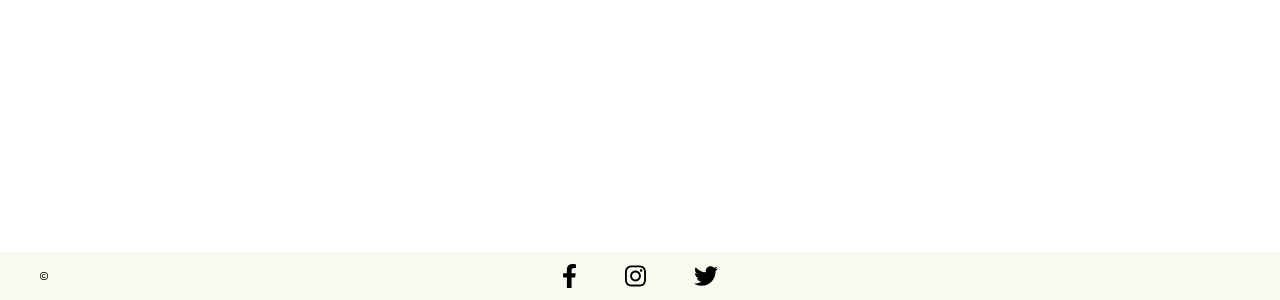
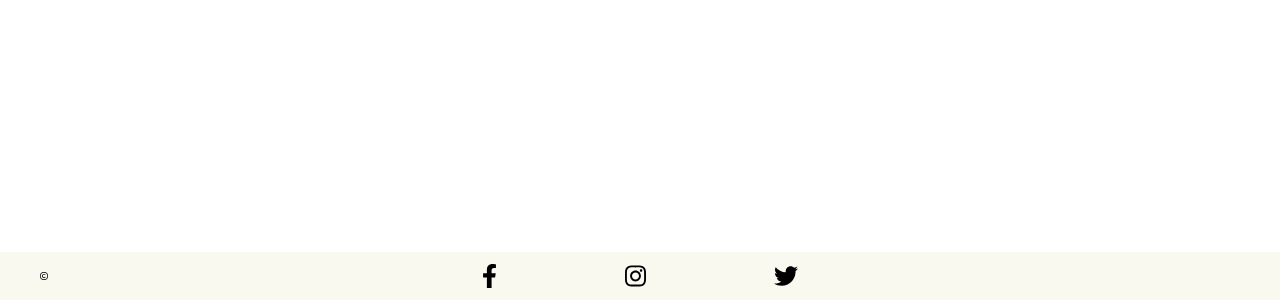
Before and after one commit to SbirLobo/Blurtest, a React (Vite) app in the folder frontend/: page / in a window 1280 px wide. Shown: the part 500-800 px from the top of the page. Built offline with nearby package versions, Linux system fonts and the light colour scheme.

Commit message:
FOOTER version responsive

```diff
--- a/frontend/src/components/Footer.jsx
+++ b/frontend/src/components/Footer.jsx
@@ -4,10 +4,22 @@ function Footer() {
       <div className="absolute left-10">
         <img src="./src/assets/copyright.svg" alt="Copyright" className="h-2" />
       </div>
-      <div className="flex justify-center w-3/4 space-x-12  ">
-        <img src="./src/assets/facebook.svg" alt="Facebook" className="h-6" />
-        <img src="./src/assets/instagram.svg" alt="Instagram" className="h-6" />
-        <img src="./src/assets/twitter.svg" alt="Twitter" className="h-6" />
+      <div className="flex justify-center w-3/4 space-x-12 md:space-x-20 xl:gap-12">
+        <img
+          src="./src/assets/facebook.svg"
+          alt="Facebook"
+          className="h-4 md:h-6"
+        />
+        <img
+          src="./src/assets/instagram.svg"
+          alt="Instagram"
+          className="h-4 md:h-6"
+        />
+        <img
+          src="./src/assets/twitter.svg"
+          alt="Twitter"
+          className="h-4 md:h-6"
+        />
       </div>
     </footer>
   );
```
